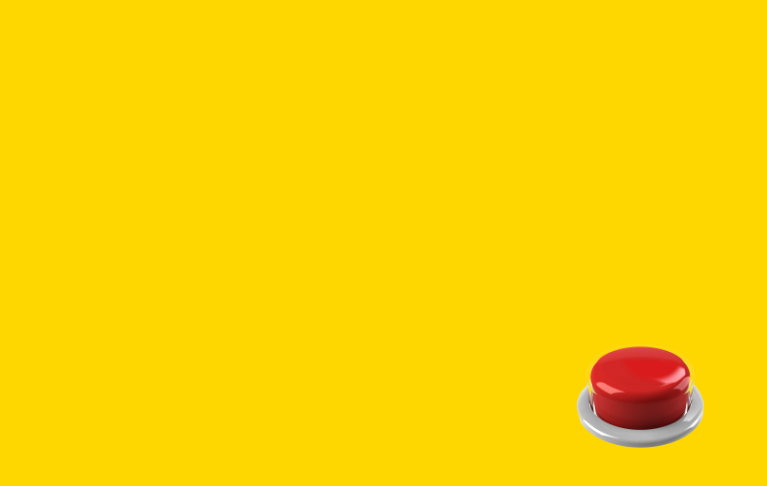
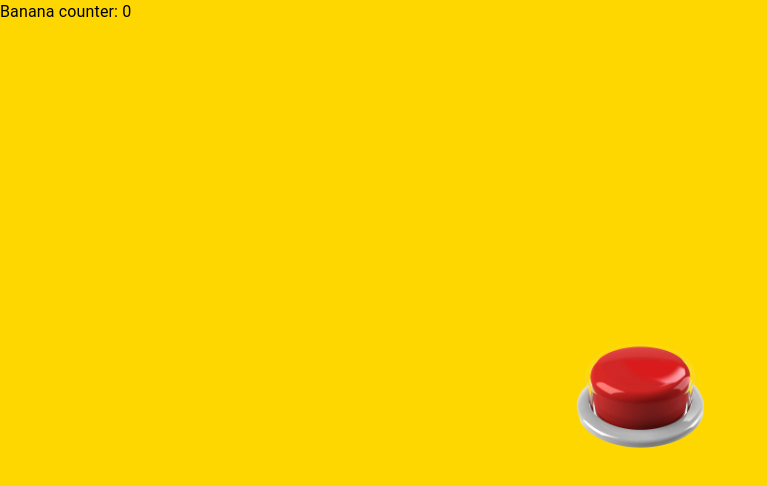
Before and after one commit to dazzasong/portfolio, a React (Create React App) app: page /thebutton in a window 1280 px wide. Shown: the top 486 px of the page, without its empty margins (0-767 px from the left). Built offline with nearby package versions, Linux system fonts and the light colour scheme.

Commit message:
Button updates

```diff
--- a/src/TheButton.jsx
+++ b/src/TheButton.jsx
@@ -1,24 +1,48 @@
-import { Box, Stack } from "@mui/material";
+import { useState } from "react";
+import { Box, Stack, Typography } from "@mui/material";
 
 export default function TheButton() {
+  const [src, setSrc] = useState("the-button-assets/imgs/button.png");
+  const [text, setText] = useState();
+  const [bananasNum, setBananasNum] = useState(0);
+
   const press = () => {
-    const randomInt = Math.floor(Math.random() * 24);
+    setText();
+    const randomInt = Math.floor(Math.random() * 3);
     switch (randomInt) {
       case 0:
-        window.close()
+        setText("Hey! That hurt!");
         break;
       case 1:
-        alert("We have detected a virus on your device. Please install Microsoft Virus Defender.")
+        if (src === "the-button-assets/imgs/button.png") setSrc("the-button-assets/imgs/button2.png");
+        else setSrc("the-button-assets/imgs/button.png")
+        break;
+      case 2:
+        alert("We have detected a virus on your device. Please install Microsoft Virus Defender.");
+        break;
       default:
         return;
     }
   }
 
   return (
-    <Stack justifyContent="center" alignItems="center" height="100vh">
-      <Box sx={{ cursor: "grab" }}>
-        <img src="the-button-assets/imgs/button.png" alt="red button" width={150} onClick={press} />
-      </Box>
-    </Stack>
+    <Box>
+      <Typography position="absolute">Banana counter: {bananasNum}</Typography>
+      <Stack
+        justifyContent="center"
+        alignItems="center"
+        height="100vh"
+      >
+        <Typography fontSize={24}>{text}</Typography>
+        <Box sx={{ cursor: "pointer" }}>
+          <img
+            src={src}
+            alt="red button"
+            width={150}
+            onClick={press}
+          />
+        </Box>
+      </Stack>
+    </Box>
   )
 }
```
Also changed, not shown: public/the-button-assets/imgs/button2.png (added).
